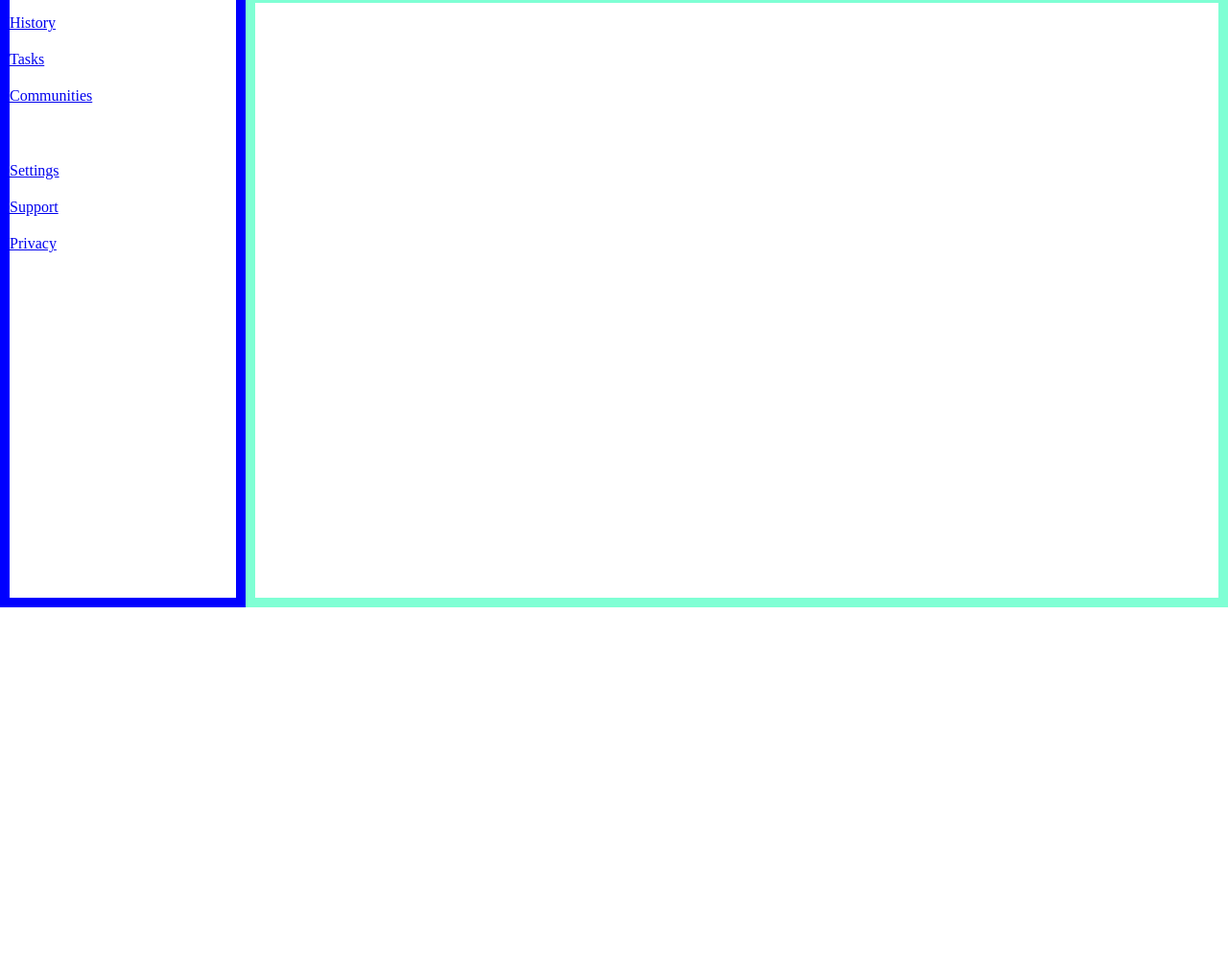
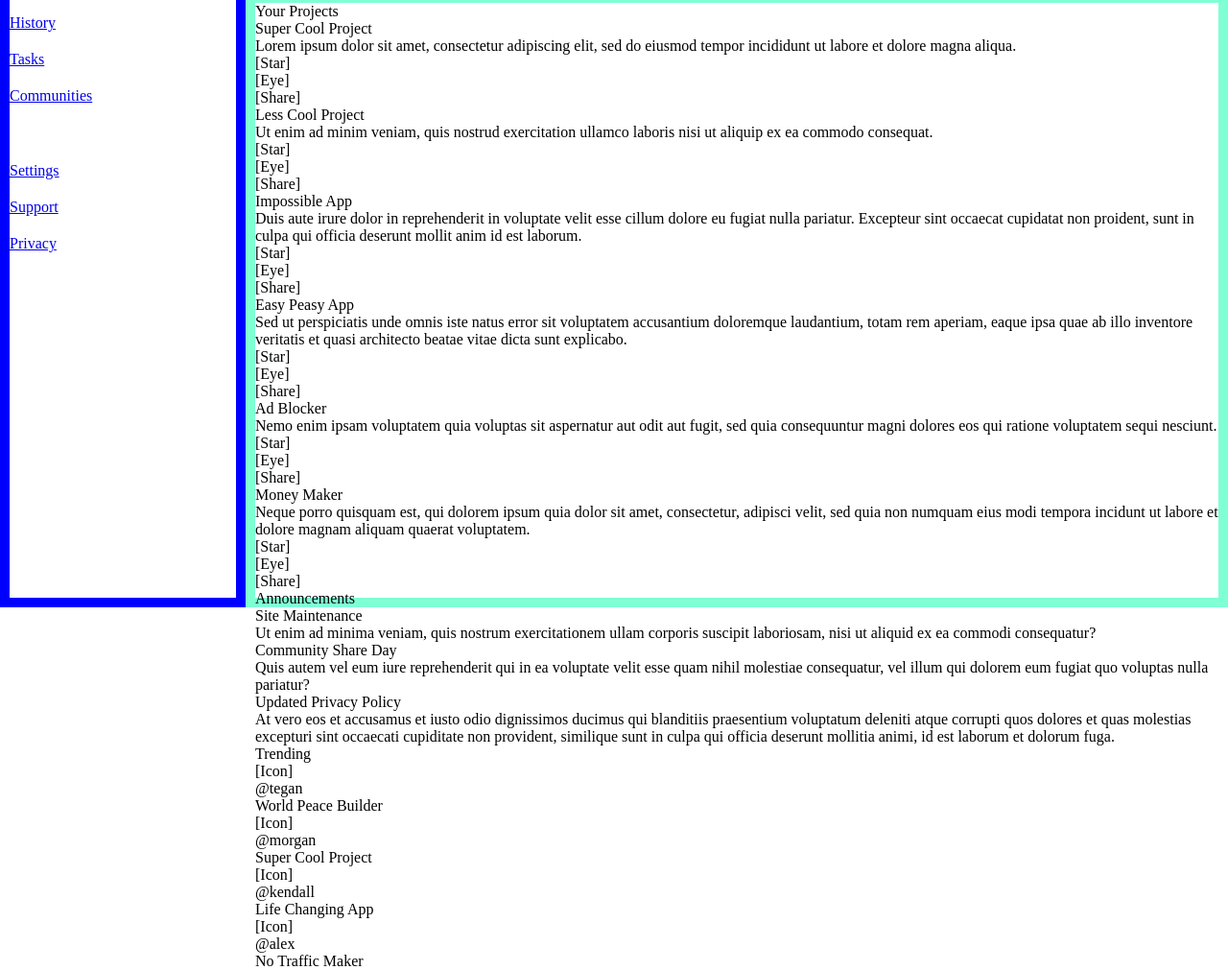
Before and after one commit to reneexie01/odin-admin-dashboard, a plain HTML site: page index.html in a window 1280 px wide. Shown: the part 167-1178 px from the top of the page at 96% size. Before the commit the page ends 800 px from the top, so only its background shows below. Drawn offline with Linux system fonts and the light colour scheme.

Commit message:
Added basic elements for main content

```diff
--- a/index.html
+++ b/index.html
@@ -9,7 +9,7 @@
 <body>
     <div class="container">
         <div class="sidebar">
-            <div class="dashboard">Dashboard</div>
+            <div class="dashboard">[Dash] Dashboard</div>
             <div class="sidebar-navigation">
                 <div class="spacer"></div>
                 <div><img src="#" alt=""><a href="#">Home</a></div>
@@ -51,7 +51,107 @@
                 </div>
             </div>
         </div>
-        <div class="main-content"></div>
+        <div class="main-content">
+            <div class="projects">
+                <div class="heading">Your Projects</div>
+                <div class="items">
+                    <div class="card">
+                        <div class="title">Super Cool Project</div>
+                        <div class="body">Lorem ipsum dolor sit amet, consectetur adipiscing elit, sed do eiusmod tempor incididunt ut labore et dolore magna aliqua.</div>
+                        <div class="social-icons">
+                            <div>[Star]</div>
+                            <div>[Eye]</div>
+                            <div>[Share]</div>
+                        </div>
+                    </div>
+                    <div class="card">
+                        <div class="title">Less Cool Project</div>
+                        <div class="body">Ut enim ad minim veniam, quis nostrud exercitation ullamco laboris nisi ut aliquip ex ea commodo consequat.</div>
+                        <div class="social-icons">
+                            <div>[Star]</div>
+                            <div>[Eye]</div>
+                            <div>[Share]</div>
+                        </div>
+                    </div>
+                    <div class="card">
+                        <div class="title">Impossible App</div>
+                        <div class="body">Duis aute irure dolor in reprehenderit in voluptate velit esse cillum dolore eu fugiat nulla pariatur. Excepteur sint occaecat cupidatat non proident, sunt in culpa qui officia deserunt mollit anim id est laborum.</div>
+                        <div class="social-icons">
+                            <div>[Star]</div>
+                            <div>[Eye]</div>
+                            <div>[Share]</div>
+                        </div>
+                    </div>
+                    <div class="card">
+                        <div class="title">Easy Peasy App</div>
+                        <div class="body">Sed ut perspiciatis unde omnis iste natus error sit voluptatem accusantium doloremque laudantium, totam rem aperiam, eaque ipsa quae ab illo inventore veritatis et quasi architecto beatae vitae dicta sunt explicabo.</div>
+                        <div class="social-icons">
+                            <div>[Star]</div>
+                            <div>[Eye]</div>
+                            <div>[Share]</div>
+                        </div>
+                    </div>
+                    <div class="card">
+                        <div class="title">Ad Blocker</div>
+                        <div class="body">Nemo enim ipsam voluptatem quia voluptas sit aspernatur aut odit aut fugit, sed quia consequuntur magni dolores eos qui ratione voluptatem sequi nesciunt.</div>
+                        <div class="social-icons">
+                            <div>[Star]</div>
+                            <div>[Eye]</div>
+                            <div>[Share]</div>
+                        </div>
+                    </div>
+                    <div class="card">
+                        <div class="title">Money Maker</div>
+                        <div class="body">Neque porro quisquam est, qui dolorem ipsum quia dolor sit amet, consectetur, adipisci velit, sed quia non numquam eius modi tempora incidunt ut labore et dolore magnam aliquam quaerat voluptatem.</div>
+                        <div class="social-icons">
+                            <div>[Star]</div>
+                            <div>[Eye]</div>
+                            <div>[Share]</div>
+                        </div>
+                    </div>
+                </div>
+            </div>
+            <div class="announcements">
+                <div class="heading">Announcements</div>
+                <div class="item">
+                    <div class="card">
+                        <div class="title">Site Maintenance</div>
+                        <div class="body">Ut enim ad minima veniam, quis nostrum exercitationem ullam corporis suscipit laboriosam, nisi ut aliquid ex ea commodi consequatur?</div>
+                    </div>
+                    <div class="card">
+                        <div class="title">Community Share Day</div>
+                        <div class="body">Quis autem vel eum iure reprehenderit qui in ea voluptate velit esse quam nihil molestiae consequatur, vel illum qui dolorem eum fugiat quo voluptas nulla pariatur?</div>
+                    </div>
+                    <div class="card">
+                        <div class="title">Updated Privacy Policy</div>
+                        <div class="body">At vero eos et accusamus et iusto odio dignissimos ducimus qui blanditiis praesentium voluptatum deleniti atque corrupti quos dolores et quas molestias excepturi sint occaecati cupiditate non provident, similique sunt in culpa qui officia deserunt mollitia animi, id est laborum et dolorum fuga.</div>
+                    </div>
+                </div>
+            </div>
+            <div class="trending">
+                <div class="heading">Trending</div>
+                <div class="users">
+                    <div class="icon">[Icon]</div>
+                    <div class="user-handle">@tegan</div>
+                    <div class="user-name">World Peace Builder</div>
+                </div>
+                <div class="users">
+                    <div class="icon">[Icon]</div>
+                    <div class="user-handle">@morgan</div>
+                    <div class="user-name">Super Cool Project</div>
+                </div>
+                <div class="users">
+                    <div class="icon">[Icon]</div>
+                    <div class="user-handle">@kendall</div>
+                    <div class="user-name">Life Changing App</div>
+                </div>
+                <div class="users">
+                    <div class="icon">[Icon]</div>
+                    <div class="user-handle">@alex</div>
+                    <div class="user-name">No Traffic Maker</div>
+                </div>
+            </div>
+        </div>
     </div>
 </body>
 </html>
```
